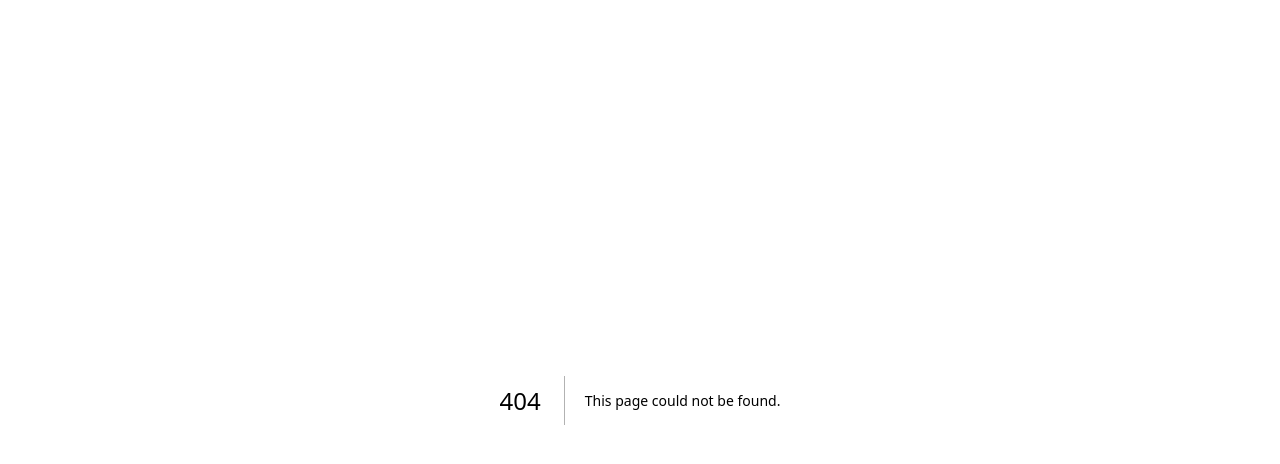
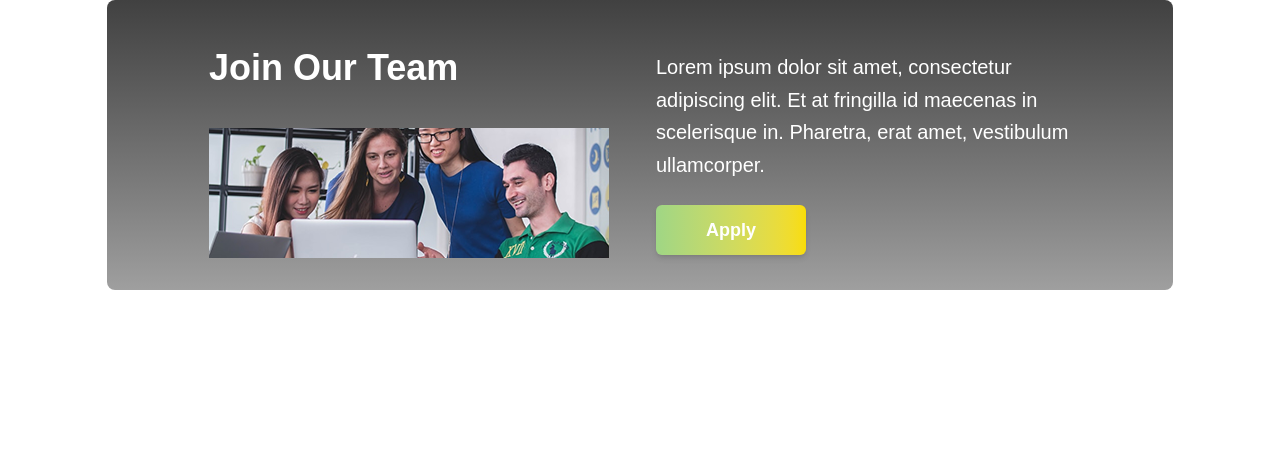
Before and after one commit to purbaronny/frontend-challange, a Next.js app: page /pages/body/career in a window 1280 px wide. Before the commit this address had no page. Shown: the top 464 px of the page. Built offline with nearby package versions, Linux system fonts and the light colour scheme.

Commit message:
feat: career

```diff
--- /dev/null
+++ b/src/app/pages/body/career/page.tsx
@@ -0,0 +1,52 @@
+export default function BodyCareer() {
+    return (
+        <div id="career" className="grid grid-cols-12">
+            {/* Kolom putih di kiri */}
+            <div className="hidden lg:block lg:col-span-1"></div>
+
+            {/* Kontainer utama dengan background gradient */}
+            <div className="col-span-12 lg:col-span-10">
+                <div className="container mx-auto grid grid-cols-12 px-4 py-8 bg-gradient-to-b from-[#414141] to-[#9F9F9F] rounded-lg">
+
+                    {/* Batas kiri */}
+                    <div className="hidden lg:block lg:col-span-1"></div>
+
+                    {/* Career Content */}
+                    <div className="col-span-12 lg:col-span-10 grid grid-cols-1 lg:grid-cols-12 gap-8 items-center">
+
+                        {/* Left Section */}
+                        <div className="col-span-12 lg:col-span-6 text-center lg:text-left">
+                            <h2 className="text-white text-3xl md:text-4xl font-semibold leading-tight lg:leading-[72px]">
+                                Join Our Team
+                            </h2>
+                            <img
+                                src="/assets/img/career-img.png"
+                                alt="Career"
+                                className="mt-6 mx-auto lg:mx-0 w-[80%] md:w-[400px] h-auto"
+                            />
+                        </div>
+
+                        {/* Right Section */}
+                        <div className="col-span-12 lg:col-span-6 flex flex-col justify-center text-center lg:text-left">
+                            <p className="text-white text-lg md:text-xl leading-relaxed mt-4">
+                                Lorem ipsum dolor sit amet, consectetur adipiscing elit. Et at fringilla id maecenas in scelerisque in. Pharetra, erat amet, vestibulum ullamcorper.
+                            </p>
+                            <button
+                                type="button"
+                                className="mt-6 w-[150px] h-[50px] mx-auto lg:mx-0 bg-gradient-to-r from-[#9FD685] to-[#F9DD03] text-white text-lg font-semibold rounded-md shadow-md hover:opacity-90 transition-opacity"
+                            >
+                                Apply
+                            </button>
+                        </div>
+                    </div>
+
+                    {/* Batas kanan */}
+                    <div className="hidden lg:block lg:col-span-1"></div>
+                </div>
+            </div>
+
+            {/* Kolom putih di kanan */}
+            <div className="hidden lg:block lg:col-span-1"></div>
+        </div>
+    );
+}
--- a/src/app/pages/body/page.tsx
+++ b/src/app/pages/body/page.tsx
@@ -1,5 +1,6 @@
 "use client"
 
+import BodyCareer from "./career/page"
 import BodyOurCustomer from "./customer/page"
 import BodyHome from "./home/page"
 import BodyService from "./service/page"
@@ -40,10 +41,11 @@ export default function Body() {
         </div> */}
         <BodyTeam></BodyTeam>
 
-        <div id="career" className="py-8">
+        {/* <div id="career" className="py-8">
           <h2 className="text-xl font-semibold">Career</h2>
           <p>Explore career opportunities with us.</p>
-        </div>
+        </div> */}
+        <BodyCareer></BodyCareer>
 
         <div id="contact" className="py-8">
           <h2 className="text-xl font-semibold">Contact</h2>
```
Also changed, not shown: public/assets/img/career-img.png (added).
